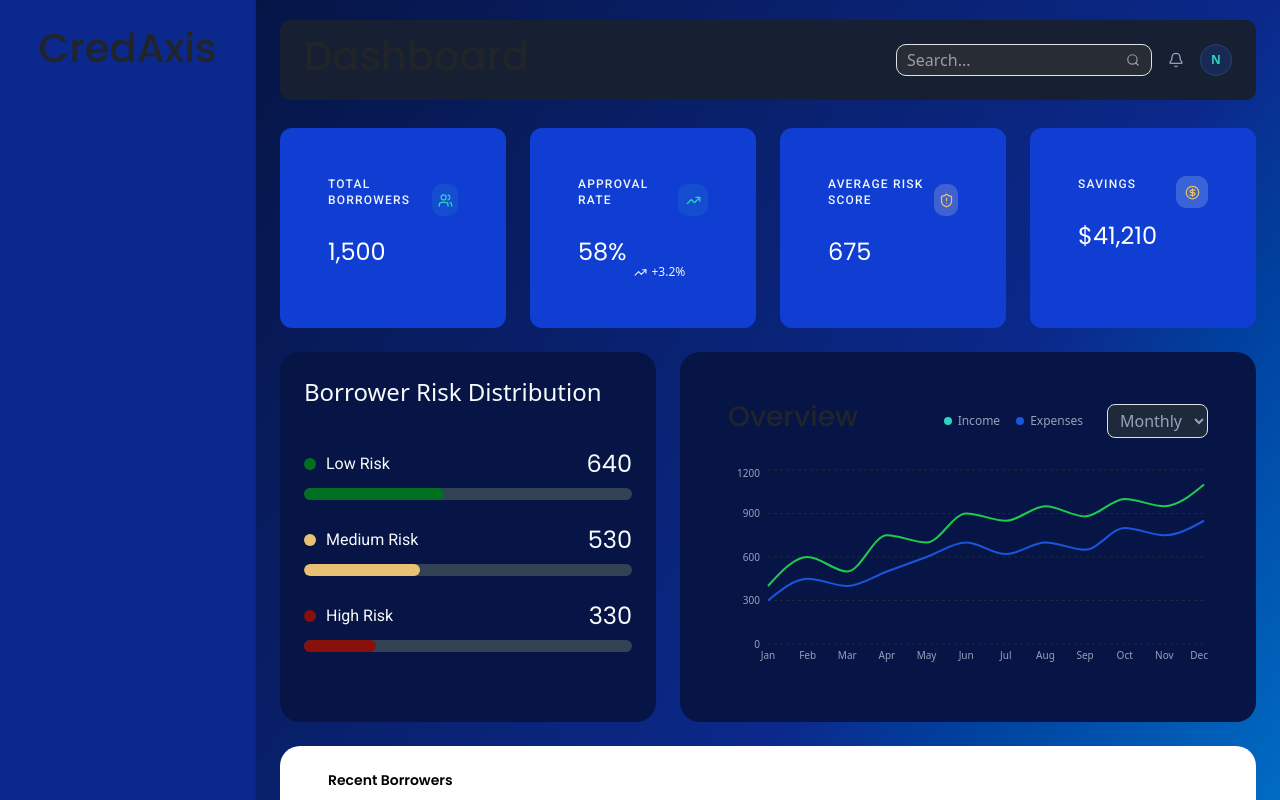
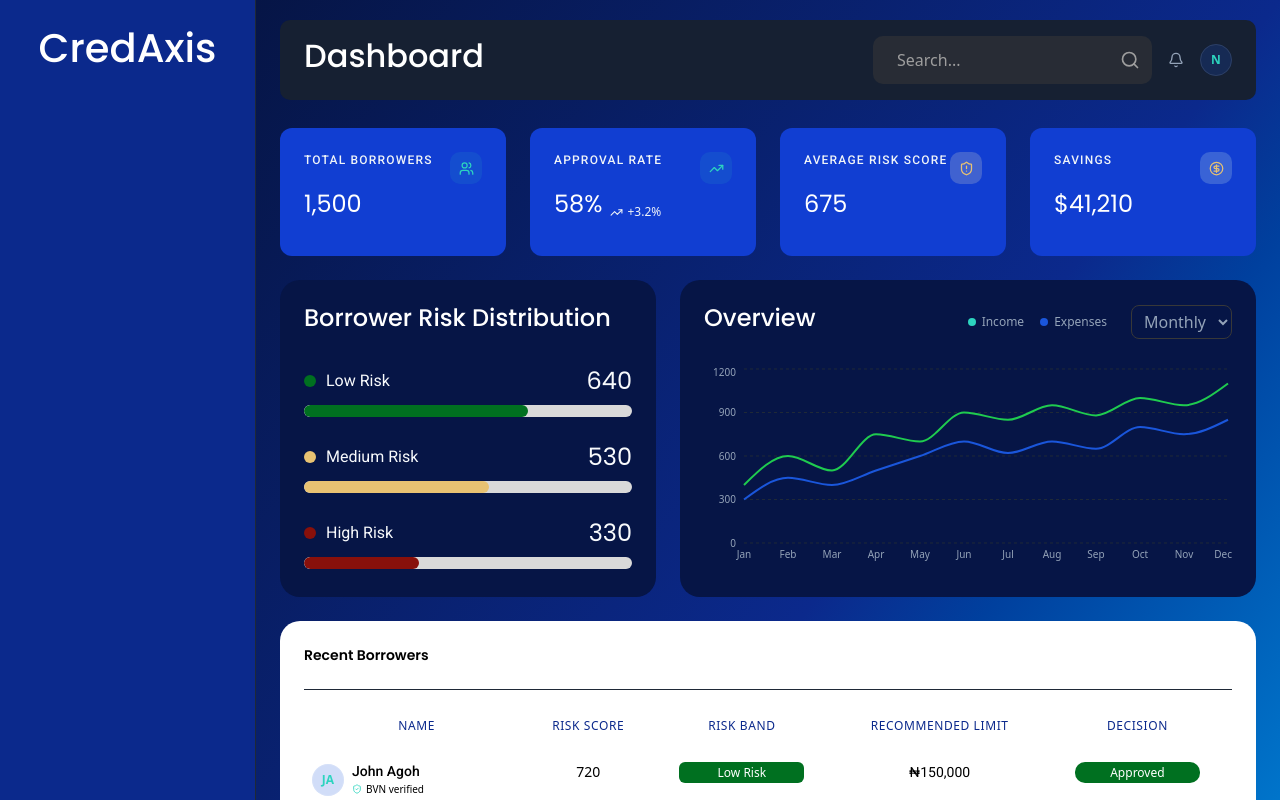
Before and after one commit to Furbixtubs/CredAxis, a React (Vite) app: page /login in a window 1280 px wide. Both pictures are taken after typing "name@example.com", "Sample", "Sample123" into the empty fields and a click on the button "Sign in". Shown: the top 800 px of the page. Built offline with nearby package versions, Linux system fonts and the light colour scheme.

Commit message:
feat: add real-time borrower search with dashboard context

```diff
--- a/src/app/router.jsx
+++ b/src/app/router.jsx
@@ -36,6 +36,9 @@ const Signup = lazy(() => import("../pages/auth/Signup"));
 
 // ── Dashboard pages ───────────────────────────────────────────────────────────
 const Overview = lazy(() => import("../pages/dashboard/overview/Overview"));
+const AddBorrower = lazy(
+  () => import("../pages/dashboard/add-borrower/AddBorrower"),
+);
 const Borrowers = lazy(() => import("../pages/dashboard/borrowers/Borrowers"));
 const BorrowerDetails = lazy(
   () => import("../pages/dashboard/borrowers/BorrowerDetails"),
@@ -100,6 +103,7 @@ export const router = createBrowserRouter([
     ),
     children: [
       { index: true, element: wrap(Overview) },
+      { path: "add-borrower", element: wrap(AddBorrower) },
       { path: "borrowers", element: wrap(Borrowers) },
       { path: "borrowers/:id", element: wrap(BorrowerDetails) },
       { path: "lenders", element: wrap(Lenders) },
--- a/src/components/dashboard/BorrowersTable.jsx
+++ b/src/components/dashboard/BorrowersTable.jsx
@@ -12,6 +12,7 @@ import {
 import { Avatar, AvatarFallback } from "../ui/avatar";
 import RiskBadge from "./RiskBadge";
 import { borrowersData } from "../../data/mockDashboard";
+import { useDashboard } from "@/features/auth/dashboard/dashboardContext";
 
 // Derive initials from name
 function getInitials(name) {
@@ -41,10 +42,16 @@ function getDecisionType(decision) {
 export default function BorrowersTable() {
   const navigate = useNavigate();
 
+  const { searchQuery } = useDashboard();
+
+  const filteredBorrowers = borrowersData.filter((borrower) =>
+    borrower.name.toLowerCase().includes(searchQuery.toLowerCase()),
+  );
+
   return (
-    <div className="animate-fade-in overflow-hidden rounded-[20px] bg-white">
+    <div className="animate-fade-in overflow-hidden rounded-[20px] bg-white px-6 pb-2">
       {/* Table header row */}
-      <div className="px-5 text-black">
+      <div className="text-black">
         <p className="border-dark-border font-heading border-b py-4 text-sm font-semibold text-black">
           Recent Borrowers
         </p>
@@ -73,28 +80,45 @@ export default function BorrowersTable() {
           </TableHeader>
 
           <TableBody>
-            {borrowersData.map((borrower) => (
+            {filteredBorrowers.length > 0 ? (
+              filteredBorrowers.map((borrower) => (
                 <TableRow
                   key={borrower.id}
                   className="transition-fast cursor-pointer hover:bg-gray-200"
                 >
                   {/* Name + Avatar */}
-                <TableCell className="py-3 pl-5">
-                  <div className="flex items-center gap-3">
+                  <TableCell>
+                    <div className="flex items-center gap-2">
                       <Avatar className="h-8 w-8">
                         <AvatarFallback className="bg-brand-blue/20 text-brand-teal text-xs font-semibold">
                           {getInitials(borrower.name)}
                         </AvatarFallback>
                       </Avatar>
-                    <div>
-                      <p className="font-body text-sm leading-none font-medium text-black">
+
+                      <div className="">
+                        <p className="font-body mb-1 text-sm leading-none font-medium text-black">
                           {borrower.name}
                         </p>
+
                         {borrower.verified && (
-                        <div className="mt-0.5 flex items-center gap-1">
-                          <ShieldCheck size={10} className="text-brand-teal" />
+                          <div className="flex items-center gap-1">
+                            <ShieldCheck
+                              size={10}
+                              className="text-brand-teal"
+                            />
                             <span className="text-[10px] text-black">
                               BVN verified
+                            </span>
+                          </div>
+                        )}
+                        {!borrower.verified && (
+                          <div className="flex items-center gap-1">
+                            <ShieldCheck
+                              size={10}
+                              className="text-brand-teal"
+                            />
+                            <span className="text-[10px] text-black">
+                              BVN unverified
                             </span>
                           </div>
                         )}
@@ -126,7 +150,17 @@ export default function BorrowersTable() {
                     <RiskBadge type={getDecisionType(borrower.decision)} />
                   </TableCell>
                 </TableRow>
-            ))}
+              ))
+            ) : (
+              <TableRow>
+                <TableCell
+                  colSpan={5}
+                  className="text-primary-11 py-8 text-center text-sm"
+                >
+                  No borrowers found for "{searchQuery}"
+                </TableCell>
+              </TableRow>
+            )}
           </TableBody>
         </Table>
       </div>
--- a/src/components/dashboard/OverviewChart.jsx
+++ b/src/components/dashboard/OverviewChart.jsx
@@ -40,12 +40,10 @@ export default function OverviewChart() {
   const [activePeriod, setActivePeriod] = useState("Monthly");
 
   return (
-    <div className="charts-card animate-fade-in flex h-full flex-col gap-4 p-5">
+    <div className="charts-card animate-fade-in flex h-full flex-col gap-4 px-4 py-6">
       {/* Header */}
       <div className="flex items-center justify-between">
-        <h3 className="font-heading text-sm font-semibold text-neutral-50">
-          Overview
-        </h3>
+        <h4 className="text-xs text-white">Overview</h4>
 
         <div className="flex items-center gap-3">
           {/* Legend */}
@@ -64,7 +62,8 @@ export default function OverviewChart() {
           <select
             value={activePeriod}
             onChange={(e) => setActivePeriod(e.target.value)}
-            className="bg-surface-secondary text-secondary-400 border-dark-border cursor-pointer rounded-md border px-2 py-1 text-xs outline-none"
+            style={{ border: "1px solid #383838" }}
+            className="text-secondary-400 cursor-pointer rounded-md bg-transparent px-2 py-1 text-xs outline-none"
           >
             {PERIODS.map((p) => (
               <option key={p} value={p}>
--- a/src/components/dashboard/RiskDistributionChart.jsx
+++ b/src/components/dashboard/RiskDistributionChart.jsx
@@ -7,9 +7,9 @@ export default function RiskDistributionChart() {
   return (
     <section className="charts-card animate-fade-in flex h-full flex-col gap-6 p-4">
       {/* Header */}
-      <p className="text-2xl font-normal text-neutral-50">
+      <h4 className="text-2xl font-normal text-white">
         Borrower Risk Distribution
-      </p>
+      </h4>
 
       {/* Risk rows */}
       <div className="flex flex-col gap-6">
@@ -39,13 +39,13 @@ export default function RiskDistributionChart() {
               className="w-full overflow-hidden rounded-full"
               style={{
                 height: "12px",
-                backgroundColor: "var(--color-secondary-700)",
+                backgroundColor: "#D9D9D9",
               }}
             >
               <div
                 className="h-full rounded-full transition-all duration-700"
                 style={{
-                  width: `${(item.value / total) * 100}%`,
+                  width: `${(item.value / total) * 160}%`,
                   backgroundColor: item.color,
                 }}
               />
--- a/src/components/dashboard/Sidebar.jsx
+++ b/src/components/dashboard/Sidebar.jsx
@@ -133,7 +133,7 @@ export default function Sidebar() {
   };
 
   return (
-    <aside className="bg-primary-08 border-dark-border sticky top-0 flex h-screen w-full min-w-[16rem] shrink-0 flex-col gap-12 border-r">
+    <aside className="bg-primary-08 border-dark-border text-white sticky top-0 flex h-screen w-full min-w-[16rem] shrink-0 flex-col gap-12 border-r">
       <h1 className="flex items-center justify-center p-4">CredAxis</h1>
     </aside>
   );
--- a/src/components/dashboard/StatCard.jsx
+++ b/src/components/dashboard/StatCard.jsx
@@ -21,7 +21,7 @@ export default function StatCard({ title, value, change, icon, iconBg }) {
         border: "none",
         borderRadius: "0.75rem",
       }}
-      className="stat-card animate-fade-in flex flex-col gap-3 border-none p-5"
+      className="stat-card animate-fade-in flex flex-col justify-center gap-2 border-none p-4"
     >
       {/* Top row — title + icon */}
       <div className="flex items-center justify-between">
@@ -39,7 +39,7 @@ export default function StatCard({ title, value, change, icon, iconBg }) {
         )}
       </div>
 
-      <div className="flex items-end gap-2">
+      <div className="flex gap-2">
         {/* Value */}
         <p className="font-heading text-2xl leading-none text-white">{value}</p>
 
@@ -53,7 +53,6 @@ export default function StatCard({ title, value, change, icon, iconBg }) {
               {isPositive ? "+" : ""}
               {change}%
             </span>
-            {/* <span className=" font-normal">vs last month</span> */}
           </div>
         )}
       </div>
--- a/src/components/dashboard/Topbar.jsx
+++ b/src/components/dashboard/Topbar.jsx
@@ -3,6 +3,7 @@ import { Bell, Search } from "lucide-react";
 import { Input } from "../ui/input";
 import { Avatar, AvatarFallback } from "../ui/avatar";
 import { useAuth } from "../../features/auth/authContext";
+import { useDashboard } from "@/features/auth/dashboard/dashboardContext";
 
 function getInitials(name = "") {
   return name
@@ -16,12 +17,14 @@ function getInitials(name = "") {
 export default function Topbar({ title = "Dashboard" }) {
   const { user } = useAuth();
 
+  const { searchQuery, setSearchQuery } = useDashboard();
+
   return (
     <header className="bg-surface-card sticky top-5 z-10 mx-4 flex h-20 shrink-0 items-center justify-between rounded-lg px-6">
       {/* Page title */}
-      <h1 className="font-heading text-2xl font-semibold text-neutral-50 md:text-3xl">
+      <h2 className="font-heading text-2xl font-semibold text-white md:text-3xl">
         {title}
-      </h1>
+      </h2>
 
       {/* Right side */}
       <div className="flex items-center gap-2 md:gap-1.5 lg:gap-3">
@@ -29,10 +32,11 @@ export default function Topbar({ title = "Dashboard" }) {
         <div className="relative hidden rounded-lg bg-[#282C35] sm:block lg:min-w-3xs">
           <Input
             placeholder="Search..."
-            className="placeholder:text-placeholder focus-visible:ring-brand-blue h-8 w-full border-none text-xs text-neutral-50"
+            className="placeholder:text-placeholder focus-visible:ring-brand-blue h-8 w-full border-0 border-none p-4 text-xs text-neutral-50 outline-none"
+            onChange={(e) => setSearchQuery(e.target.value)}
           />
           <Search
-            size={14}
+            size={20}
             className="text-placeholder pointer-events-none absolute top-1/2 right-3 -translate-y-1/2"
           />
         </div>
--- /dev/null
+++ b/src/features/auth/dashboard/dashboardContext.jsx
@@ -0,0 +1,19 @@
+import { createContext, useContext, useState } from "react";
+
+const DashboardContext = createContext(null);
+
+export function DashboardProvider({ children }) {
+  const [searchQuery, setSearchQuery] = useState("");
+
+  return (
+    <DashboardContext.Provider value={{ searchQuery, setSearchQuery }}>
+      {children}
+    </DashboardContext.Provider>
+  );
+}
+
+export function useDashboard() {
+  const ctx = useContext(DashboardContext);
+  if (!ctx) throw new Error("useDashboard must be inside <DashboardProvider>");
+  return ctx;
+}
--- a/src/layouts/DashboardLayout.jsx
+++ b/src/layouts/DashboardLayout.jsx
@@ -2,6 +2,7 @@ import { useState } from "react";
 import { Outlet, useLocation } from "react-router";
 import Sidebar from "../components/dashboard/Sidebar";
 import Topbar from "../components/dashboard/Topbar";
+import { DashboardProvider } from "@/features/auth/dashboard/dashboardContext";
 
 const PAGE_TITLES = {
   "/dashboard": "Dashboard",
@@ -29,6 +30,7 @@ export default function DashboardLayout() {
       : "Dashboard");
 
   return (
+    <DashboardProvider>
       <div className="flex min-h-screen">
         <div
           className={`fixed inset-y-0 left-0 z-30 transition-transform duration-300 ease-in-out md:static md:z-auto md:translate-x-0 ${sidebarOpen ? "translate-x-0" : "-translate-x-full"} `}
@@ -45,5 +47,6 @@ export default function DashboardLayout() {
           </main>
         </div>
       </div>
+    </DashboardProvider>
   );
 }
--- /dev/null
+++ b/src/pages/dashboard/add-borrower/AddBorrower.jsx
@@ -0,0 +1,17 @@
+import { Link } from "react-router";
+
+const AddBorrower = () => {
+  return (
+    <main>
+      <h1 className="text-2xl font-bold text-white">Add Borrower</h1>
+
+      <Link to="/dashboard">
+        <button className="bg-brand-blue hover:bg-brand-blue/80 rounded-md px-4 py-2 text-white">
+          Back to Dashboard
+        </button>
+      </Link>
+    </main>
+  );
+};
+
+export default AddBorrower;
--- a/src/pages/dashboard/overview/Overview.jsx
+++ b/src/pages/dashboard/overview/Overview.jsx
@@ -1,9 +1,9 @@
-// src/pages/dashboard/overview/Overview.jsx
+import { useState } from "react";
 import {
   Users,
   TrendingUp,
   ShieldAlert,
-  PiggyBank,
+  // PiggyBank,
   CircleDollarSign,
 } from "lucide-react";
 import StatCard from "@/components/dashboard/StatCard";
@@ -13,10 +13,12 @@ import BorrowersTable from "@/components/dashboard/BorrowersTable";
 import { statsData } from "@/data/mockDashboard";
 
 export default function Overview() {
+  const [searchQuery, setSearchQuery] = useState("");
+
   return (
-    <div className="flex flex-col gap-6 w-full">
+    <div className="flex w-full flex-col gap-6">
       {/* ── Stat Cards ── */}
-      <div className="grid grid-cols-1 w-full sm:grid-cols-2 lg:grid-cols-4 gap-4">
+      <div className="grid w-full grid-cols-1 gap-4 sm:grid-cols-2 lg:grid-cols-4">
         <StatCard
           title="Total Borrowers"
           value={statsData.totalBorrowers.toLocaleString()}
@@ -45,7 +47,7 @@ export default function Overview() {
       </div>
 
       {/* ── Charts Row ── */}
-      <div className="grid grid-cols-1 lg:grid-cols-5 gap-4">
+      <div className="grid grid-cols-1 gap-4 lg:grid-cols-5">
         {/* Risk Distribution — narrower */}
         <div className="lg:col-span-2">
           <RiskDistributionChart />
```
Lines whose indentation alone changed are shown as unchanged.
